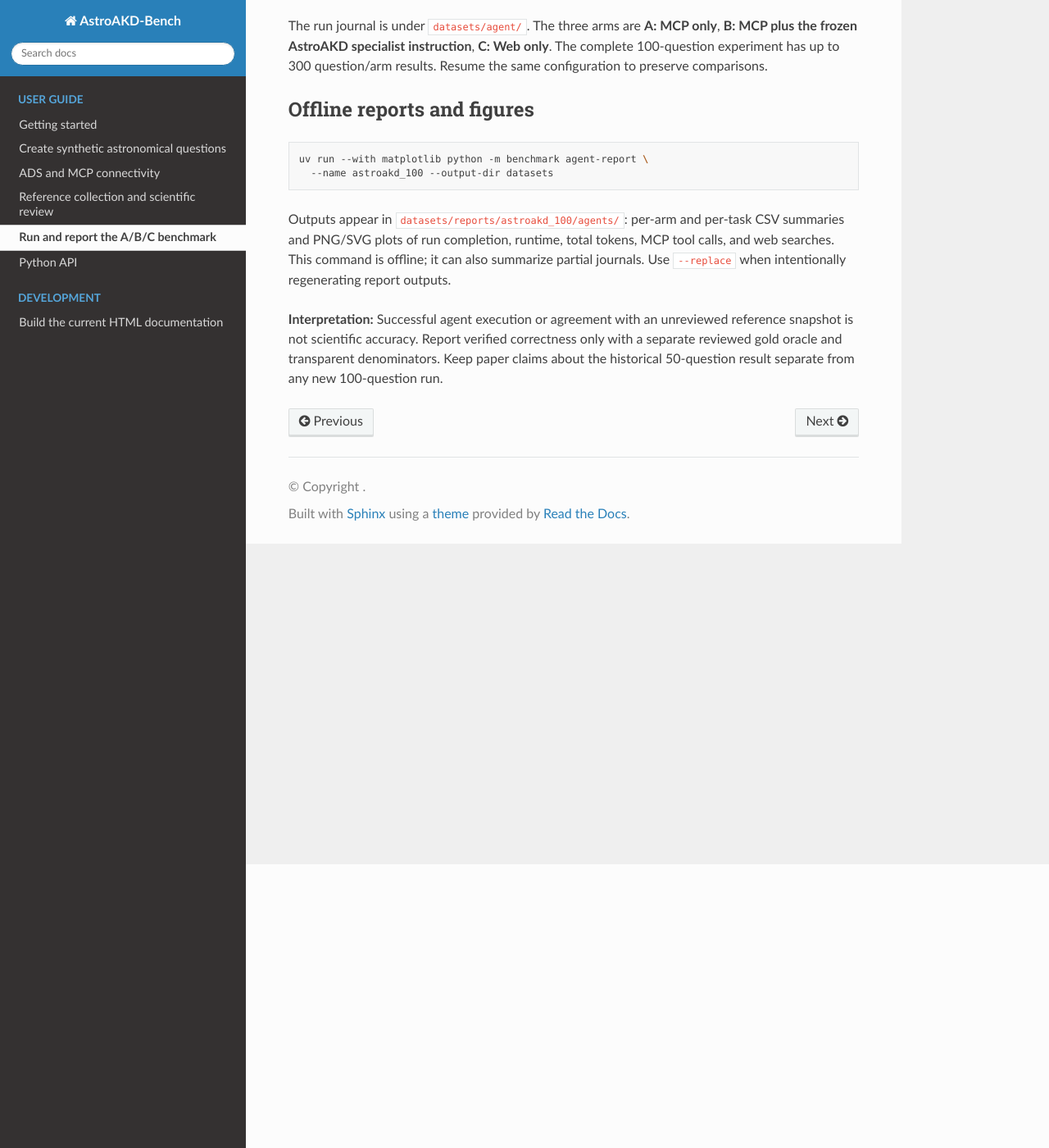
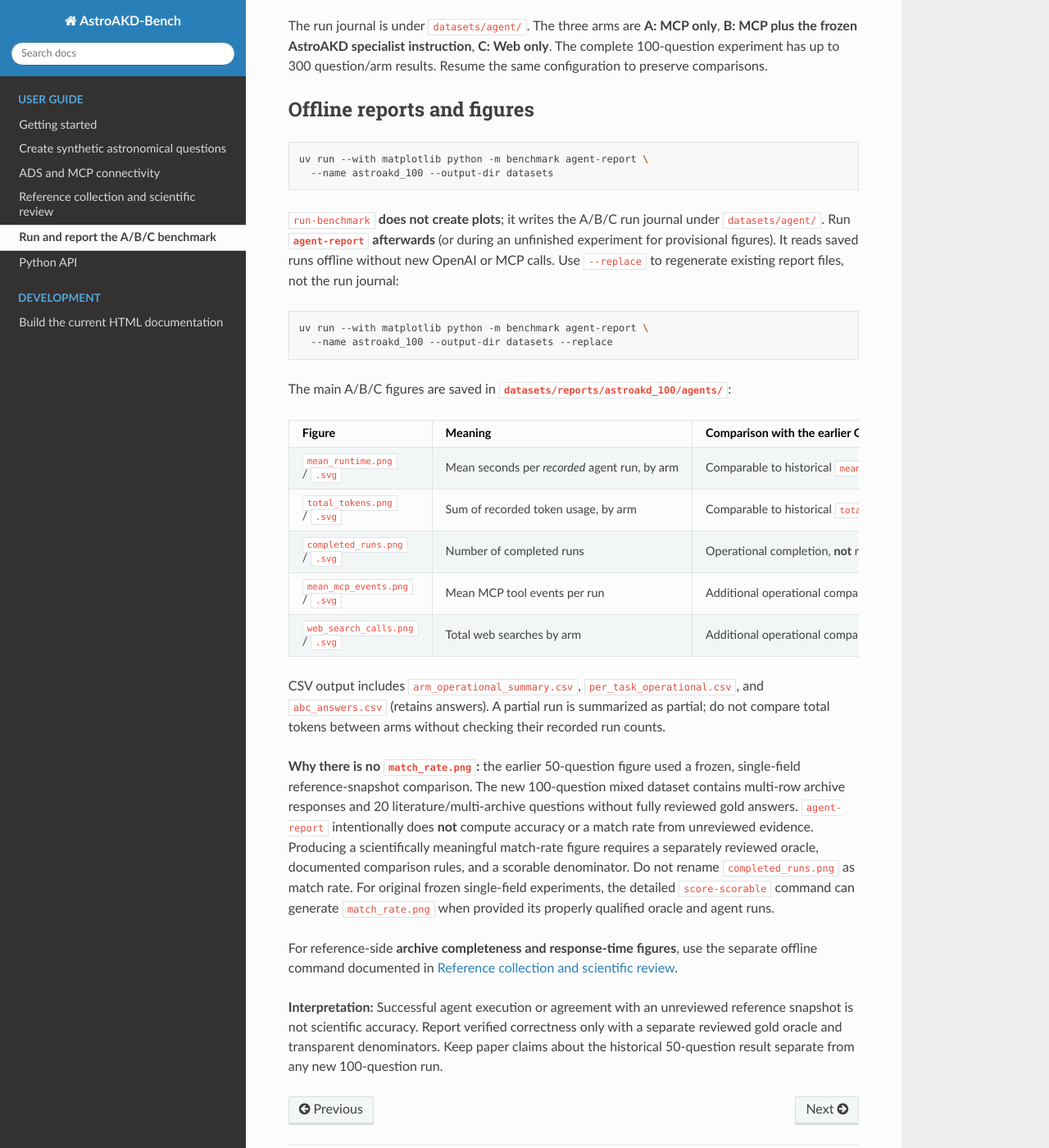
Before and after one commit to NASA-IMPACT/astroakd-bench, a Sphinx documentation site: the page built from docs/benchmark/evaluation_and_plots.md, in a window 1280 px wide and 1400 px high, scrolled down 346 px. Shown: the whole window at 82% size. Built offline with Sphinx 7.4.7 and the Read the Docs theme 3.1.0, drawn with Linux system fonts in a browser that asks for light colours.

````diff
--- a/docs/benchmark/evaluation_and_plots.md
+++ b/docs/benchmark/evaluation_and_plots.md
@@ -19,6 +19,27 @@ uv run --with matplotlib python -m benchmark agent-report \
   --name astroakd_100 --output-dir datasets
 ```
 
-Outputs appear in `datasets/reports/astroakd_100/agents/`: per-arm and per-task CSV summaries and PNG/SVG plots of run completion, runtime, total tokens, MCP tool calls, and web searches. This command is offline; it can also summarize partial journals. Use `--replace` when intentionally regenerating report outputs.
+`run-benchmark` **does not create plots**; it writes the A/B/C run journal under `datasets/agent/`. Run **`agent-report` afterwards** (or during an unfinished experiment for provisional figures). It reads saved runs offline without new OpenAI or MCP calls. Use `--replace` to regenerate existing report files, not the run journal:
+
+```bash
+uv run --with matplotlib python -m benchmark agent-report \
+  --name astroakd_100 --output-dir datasets --replace
+```
+
+The main A/B/C figures are saved in **`datasets/reports/astroakd_100/agents/`**:
+
+| Figure | Meaning | Comparison with the earlier GPT-5.2 plots |
+| --- | --- | --- |
+| `mean_runtime.png` / `.svg` | Mean seconds per *recorded* agent run, by arm | Comparable to historical `mean_runtime.png`, subject to dataset/run-count differences |
+| `total_tokens.png` / `.svg` | Sum of recorded token usage, by arm | Comparable to historical `total_tokens.png` only when run coverage is considered |
+| `completed_runs.png` / `.svg` | Number of completed runs | Operational completion, **not** matching/science accuracy |
+| `mean_mcp_events.png` / `.svg` | Mean MCP tool events per run | Additional operational comparison |
+| `web_search_calls.png` / `.svg` | Total web searches by arm | Additional operational comparison |
+
+CSV output includes `arm_operational_summary.csv`, `per_task_operational.csv`, and `abc_answers.csv` (retains answers). A partial run is summarized as partial; do not compare total tokens between arms without checking their recorded run counts.
+
+**Why there is no `match_rate.png`:** the earlier 50-question figure used a frozen, single-field reference-snapshot comparison. The new 100-question mixed dataset contains multi-row archive responses and 20 literature/multi-archive questions without fully reviewed gold answers. `agent-report` intentionally does **not** compute accuracy or a match rate from unreviewed evidence. Producing a scientifically meaningful match-rate figure requires a separately reviewed oracle, documented comparison rules, and a scorable denominator. Do not rename `completed_runs.png` as match rate. For original frozen single-field experiments, the detailed `score-scorable` command can generate `match_rate.png` when provided its properly qualified oracle and agent runs.
+
+For reference-side **archive completeness and response-time figures**, use the separate offline command documented in [Reference collection and scientific review](references_and_review.md).
 
 **Interpretation:** Successful agent execution or agreement with an unreviewed reference snapshot is not scientific accuracy. Report verified correctness only with a separate reviewed gold oracle and transparent denominators. Keep paper claims about the historical 50-question result separate from any new 100-question run.
````
Also changed, not shown: CHANGELOG.md (+3 -0 lines), README.md (+39 -0 lines), docs/benchmark/quickstart.md (+2 -0 lines), docs/benchmark/references_and_review.md (+19 -1 lines), 3 other files.
